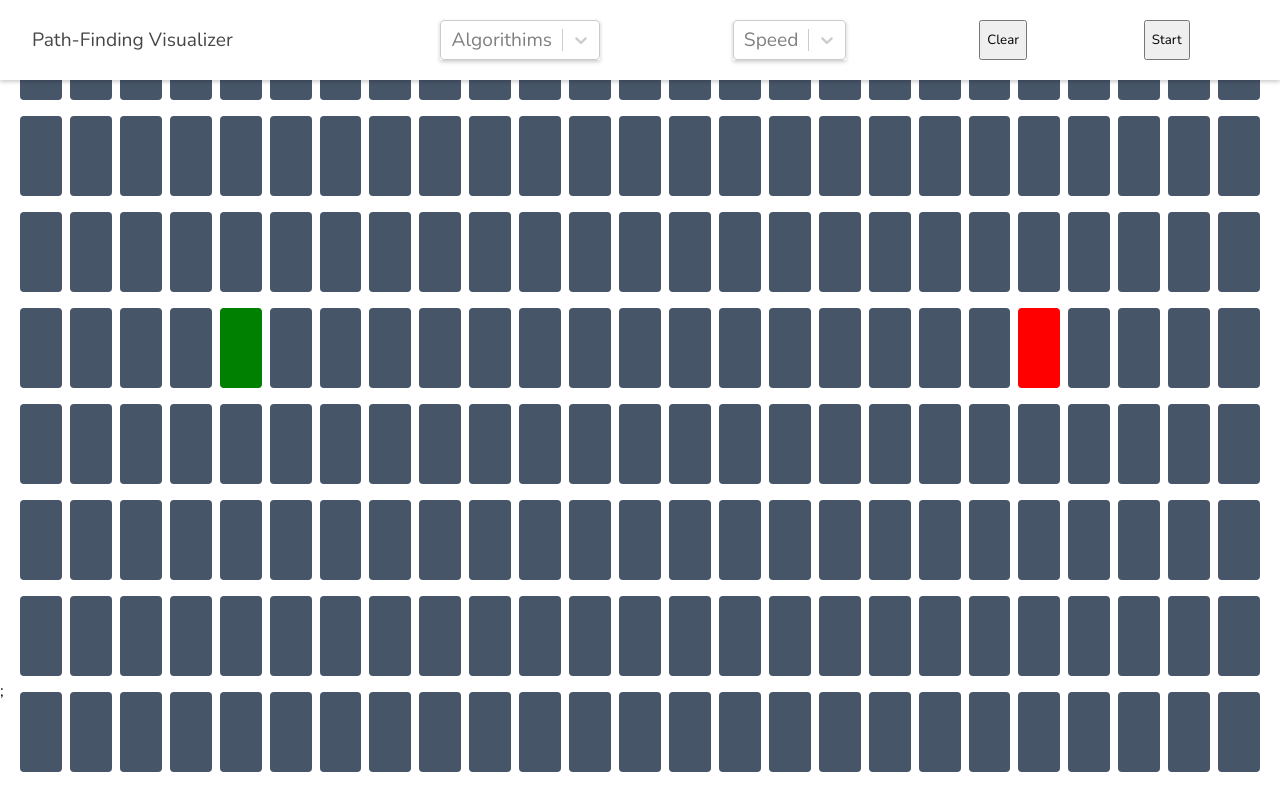
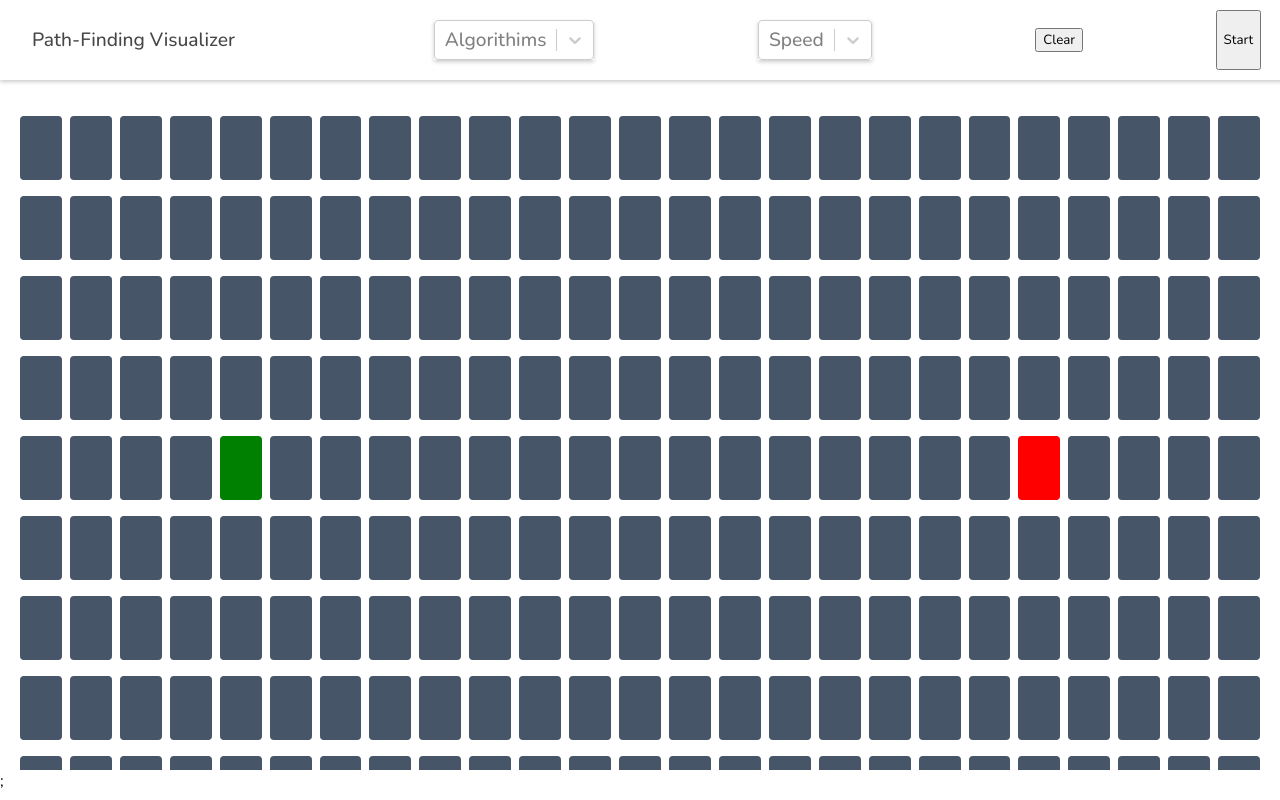
Before and after one commit to CodeJeffreyG/workingPFV, a React (Create React App) app: page / in a window 1280 px wide. Built offline with nearby package versions, Linux system fonts and the light colour scheme.

Commit message:
fixed serveral bugs

```diff
--- a/src/App.tsx
+++ b/src/App.tsx
@@ -1,7 +1,4 @@
-import React from "react";
 import Grid from "./components/Grid/Grid";
-import NavBar from "./components/NavBar/NavBar";
-import { clearGrid } from "./components/Utils/Algos";
 
 function App() {
   return (
--- a/src/components/Grid/ViewGrid.tsx
+++ b/src/components/Grid/ViewGrid.tsx
@@ -131,13 +131,16 @@ const ViewGrid: React.FC<Props> = ({ grid }) => {
   };
 
   return (
-    <>
+    <div className="pageContainer">
+      <div className="navBarContainer">
         <NavBar
           viewGrid={viewGrid}
           clearGrid={clearGrid}
           setViewGrid={setViewGrid}
           Bfs={Bfs}
         />
+      </div>
+      <div className="gridContainer">
         {viewGrid.map((row: Node[], rowIndex: number) => (
           <div className="rowContainer" key={rowIndex}>
             {row.map((col: Node, colIndex: number) => (
@@ -155,7 +158,6 @@ const ViewGrid: React.FC<Props> = ({ grid }) => {
                     : col.isWall
                     ? { backgroundColor: "black" }
                     : col.isVisited
-
                     ? { backgroundColor: "blue" }
                     : col.backTracked
                     ? { backgroundColor: "gold" }
@@ -169,7 +171,8 @@ const ViewGrid: React.FC<Props> = ({ grid }) => {
             ))}
           </div>
         ))}
-    </>
+      </div>
+    </div>
   );
 };
 
--- a/src/components/Grid/grid.css
+++ b/src/components/Grid/grid.css
@@ -1,9 +1,21 @@
-.gridContainer {
+.pageContainer {
   display: flex;
   flex-direction: column;
-  justify-content: center;
-  width: 100%;
-  height: calc(100vh - 120px);
+  height: calc(100vh - 80px);
+  overflow: hidden; /* This will prevent any overflow of the entire page */
+}
+
+.gridContainer {
+  margin-top: 50px;
+  /* background-color: red; */
+}
+
+.navBarContainer {
+  width: 100%; /* The navbar spans the full width of the page */
+  position: fixed; /* Fixed to the top */
+  top: 0;
+  z-index: 10; /* Ensures it stays on top of other content */
+  /* Your navbar styling here */
 }
 
 .rowContainer {
@@ -20,8 +32,8 @@
   justify-content: center;
   align-items: center;
   width: 5%;
-  max-width: 5rem;
-  height: 5rem;
+  max-width: 4.2rem;
+  height: 4rem;
   margin-left: 0.25rem;
   margin-right: 0.25rem;
   border-radius: 0.25rem;
--- a/src/components/NavBar/navbar.css
+++ b/src/components/NavBar/navbar.css
@@ -3,19 +3,20 @@ nav {
   justify-content: space-between;
   align-items: center;
   font-size: larger;
+  font-weight: 500; /* Adjust the font weight if desired */
   width: 100%;
   min-height: 80px;
   background-color: #ffffff;
   color: #474747;
   box-shadow: 0 2px 4px 0 rgba(0, 0, 0, 0.2);
-  position: fixed; /* Make the navbar fixed */
-  top: 0; /* Stick it to the top */
-  z-index: 1000; /* Set a higher z-index to ensure it appears above other elements */
+  position: fixed;
+  top: 0;
+  z-index: 1000;
+  padding: 0 2rem; /* Add padding to left and right */
 }
 
 nav > div {
   flex: 1;
-  margin-left: 2rem;
 }
 
 nav > ul {
@@ -23,11 +24,20 @@ nav > ul {
   list-style: none;
   justify-content: space-around;
   flex: 3;
-  margin-right: 2rem;
+  padding: 0; /* Reset padding */
+  margin: 0; /* Reset margin to align with the height of the nav */
 }
 
 nav > ul > li {
   display: flex;
-  margin-left: 1rem;
+  align-items: center; /* Center items vertically */
+  margin: 0 1rem; /* Set uniform margin */
+  padding: 10px 15px; /* Add padding for a larger click area */
   cursor: pointer;
+  border-radius: 5px; /* Optional: rounded corners */
+  transition: background-color 0.3s; /* Smooth transition for hover effect */
 }
+
+nav > ul > li:hover {
+  background-color: #f2f2f2; /* Slight background on hover for feedback */
+}
```
Lines whose indentation alone changed are shown as unchanged.
